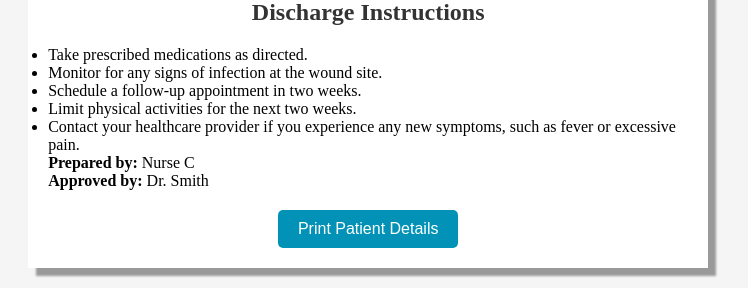
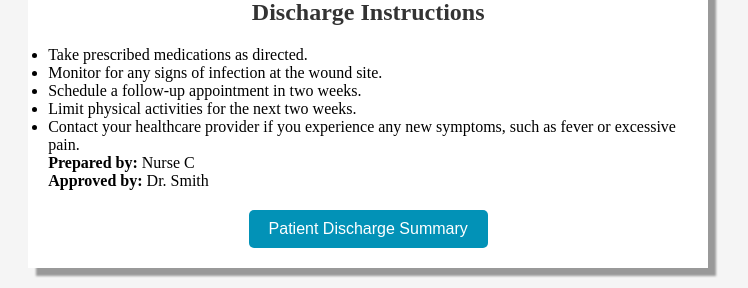
Before and after one commit to bcharles4/sia102_4a_grp4, a Django app: page /dischargeSummary/admin/ in a window 1280 px wide. Shown: the part 1237-1525 px from the top of the page, without its empty margins (412-1160 px from the left). Run offline with Django 5.2, Linux system fonts and the light colour scheme; some libraries are stand-ins or nearby versions.

Commit message:
Update dischargeSummary.html

```diff
--- a/DocuCare-Integrated_System-Django/SIA102/SIA102/templates/SIA102/dischargeSummary.html
+++ b/DocuCare-Integrated_System-Django/SIA102/SIA102/templates/SIA102/dischargeSummary.html
@@ -195,7 +195,7 @@
         </div>
 
             <div class="print-button" style="text-align: center; margin-top: 20px;">
-        <button onclick="window.print()">Print Patient Details</button>
+        <button onclick="window.print()">Patient Discharge Summary</button>
     </div>
     </div>
 
```
